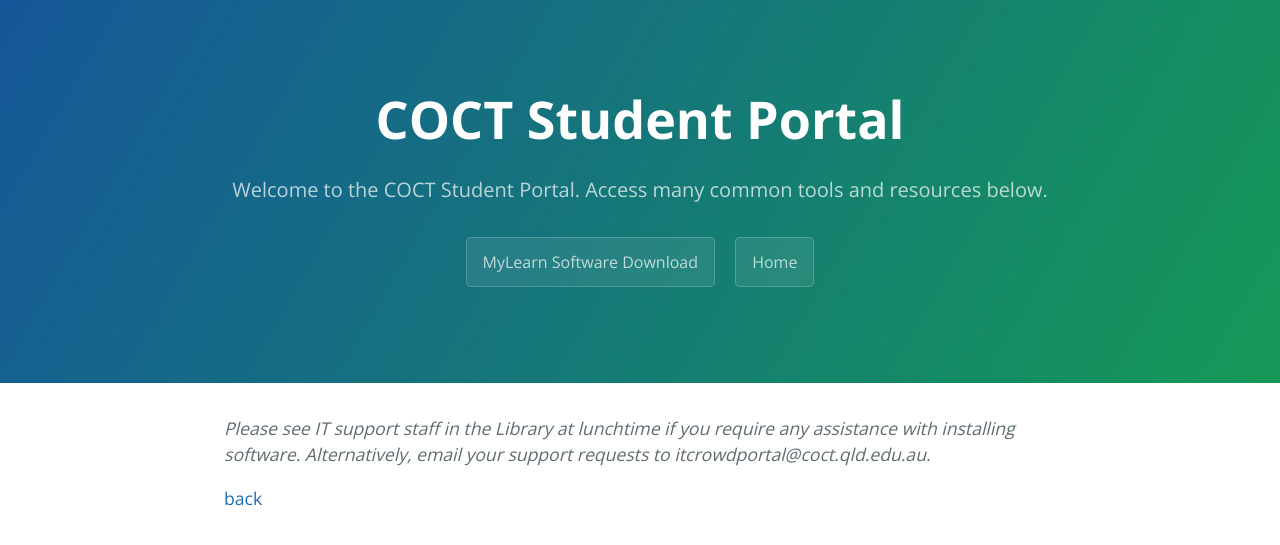
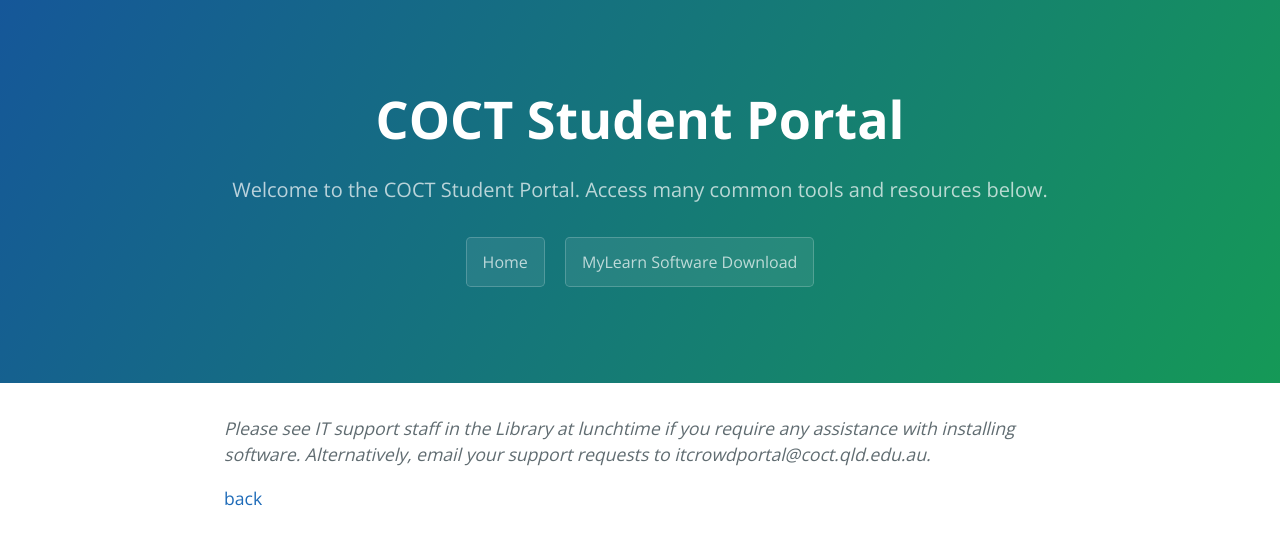
Before and after one commit to coctstuportal/coctstuportal.github.io, a Jekyll site: the page built from software.md, in a window 1280 px wide. Shown: the top 545 px of the page. Built offline with Jekyll 4.4.1, drawn with Linux system fonts in a browser that asks for light colours.

Commit message:
swap home

```diff
--- a/_layouts/default.html
+++ b/_layouts/default.html
@@ -14,8 +14,8 @@
       <h1 class="project-name">{{ site.title | default: site.github.repository_name }}</h1>
       <h2 class="project-tagline">{{ site.description | default: site.github.project_tagline }}</h2>
 
+		<a href="{{ site.url }}" class="btn">Home</a>
         <a href="{{ site.url }}/software" class="btn">MyLearn Software Download</a>
-		<a href="{{ site.url }}" class="btn">Home</a>
 
     </section>
 
```
